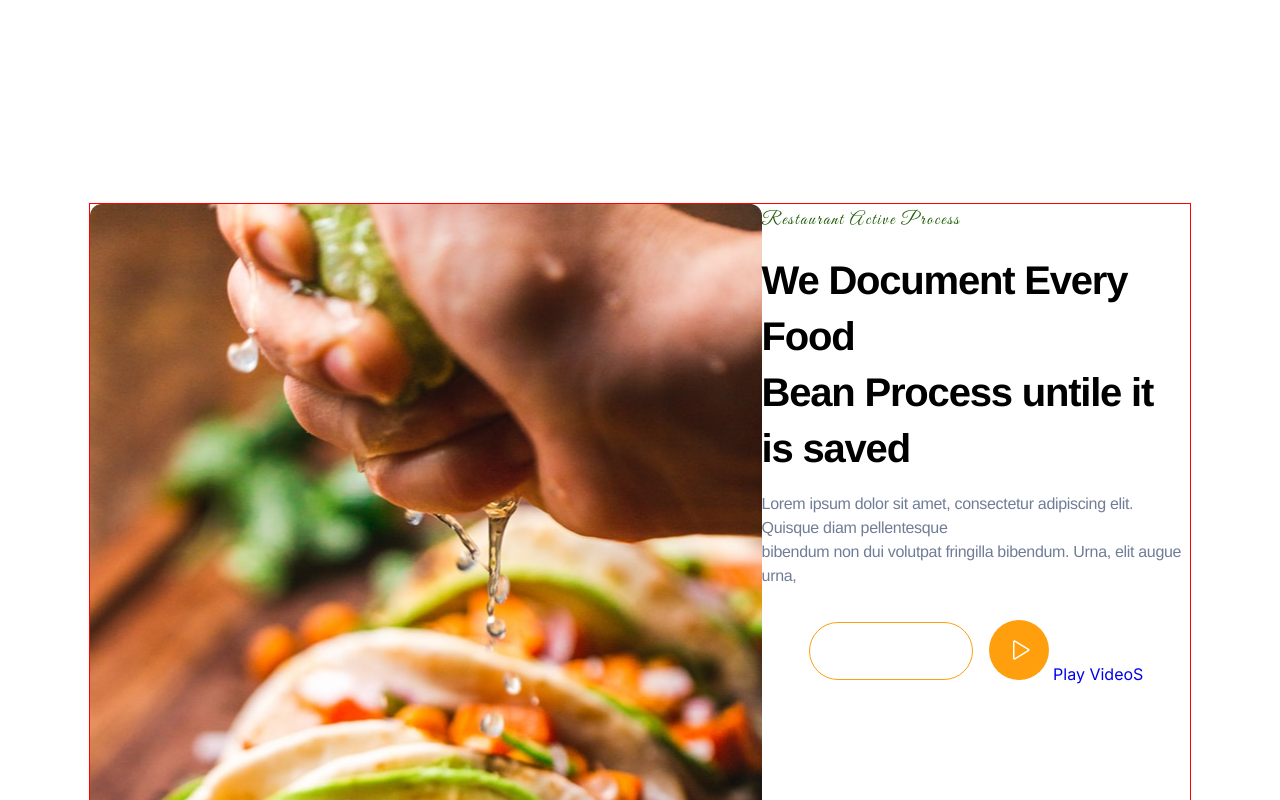
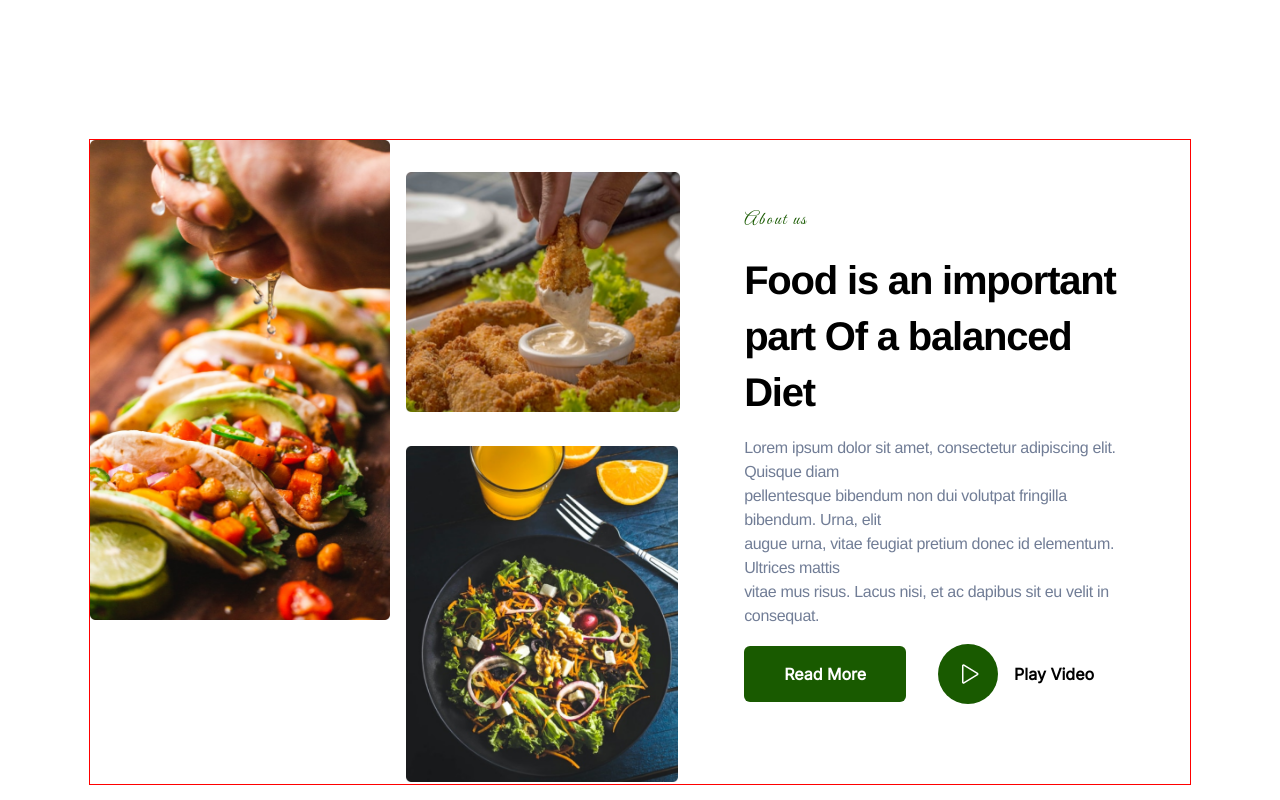
Before and after one commit to Elen-pollyc137/Elite-food-restaurant, a Next.js app: page /restaurant in a window 1280 px wide. Shown: the part 800-1600 px from the top of the page. Built offline with nearby package versions, Linux system fonts and the light colour scheme.

Commit message:
refector: Refatorando  o componete HeaderHeroWhite

```diff
--- a/src/styles-page/restaurant-page/FoodWhyus/icon/index.jsx
+++ b/src/styles-page/restaurant-page/FoodWhyus/icon/index.jsx
@@ -7,7 +7,7 @@ function IconPlay() {
       fill="none"
       viewBox="0 0 60 60"
     >
-      <circle cx="30" cy="30" r="30" fill="#FF9F0D"></circle>
+      <circle cx="30" cy="30" r="30" fill="#195A00"></circle>
       <path
         stroke="#fff"
         strokeLinecap="round"
--- a/src/styles-page/restaurant-page/FoodWhyus/index.jsx
+++ b/src/styles-page/restaurant-page/FoodWhyus/index.jsx
@@ -4,18 +4,21 @@ import IconPlay from "./icon";
 
 export default function FoodWhyus() {
   const data = {
-    title: <>Restaurant Active Process</>,
+    title: <>About us</>,
     title_bold: (
       <>
-        We Document Every Food <br />
-        Bean Process untile it is saved
+        Food is an important <br /> part Of a balanced Diet
       </>
     ),
     paragraph: (
       <>
-        Lorem ipsum dolor sit amet, consectetur adipiscing elit. Quisque diam
-        pellentesque <br /> bibendum non dui volutpat fringilla bibendum. Urna,
-        elit augue urna,
+        Lorem ipsum dolor sit amet, consectetur adipiscing elit. Quisque diam{" "}
+        <br />
+        pellentesque bibendum non dui volutpat fringilla bibendum. Urna, elit{" "}
+        <br />
+        augue urna, vitae feugiat pretium donec id elementum. Ultrices mattis{" "}
+        <br />
+        vitae mus risus. Lacus nisi, et ac dapibus sit eu velit in consequat.
       </>
     ),
   };
@@ -24,13 +27,31 @@ export default function FoodWhyus() {
       <div className={styles.box}>
         <div className={styles.box_top}>
           <div className={styles.box_imgs}>
-            <picture className={styles.box_img}>
-              <img
-                src="Assets/restaurantpage/foodwhyus/image01.png"
-                className={styles.img}
-                alt="Landscape picture"
-              />
-            </picture>
+            <div className={styles.box_img_left}>
+              <picture>
+                <img
+                  src="Assets/restaurantpage/foodwhyus/image01.png"
+                  className={styles.img_langer}
+                  alt="Landscape picture"
+                />
+              </picture>
+            </div>
+            <div className={styles.box_img_right}>
+              <picture>
+                <img
+                  src="Assets/restaurantpage/foodwhyus/image02.png"
+                  className={styles.img_smaller_one}
+                  alt="Landscape picture"
+                />
+              </picture>
+              <picture>
+                <img
+                  src="Assets/restaurantpage/foodwhyus/image03.png"
+                  className={styles.img_smaller}
+                  alt="Landscape picture"
+                />
+              </picture>
+            </div>
           </div>
           <div className={styles.box_title}>
             <BoxTitle
@@ -48,7 +69,7 @@ export default function FoodWhyus() {
               <div>
                 <a href="#">
                   <div className={styles.card}>
-                    <IconPlay /> Play VideoS
+                    <IconPlay /> Play Video
                   </div>
                 </a>
               </div>
--- a/src/styles-page/restaurant-page/FoodWhyus/styles.module.scss
+++ b/src/styles-page/restaurant-page/FoodWhyus/styles.module.scss
@@ -1,6 +1,6 @@
 .container {
   width: 100%;
-  padding: 5rem 0;
+  padding: 1rem 0;
 }
 .box {
   width: 86%;
@@ -14,9 +14,7 @@
 .box_buttons {
   display: flex;
   align-items: center;
-  justify-content: center;
 
-  padding: 2rem;
   gap: 1rem;
 }
 .button {
@@ -24,7 +22,48 @@
   font-weight: 700;
   font-size: 16px;
   line-height: 24px;
-  border: 1px solid #ff9f0d;
-  border-radius: 30px;
+  background: #195a00;
+  border-radius: 0.375rem;
   padding: 1rem 2.5rem;
+  a {
+    color: var(--white);
+    font-weight: 700;
+  }
 }
+.card {
+  padding: 1rem;
+  display: flex;
+  align-items: center;
+  gap: 1rem;
+
+  color: black;
+  font-weight: 700;
+  font-size: 16px;
+  line-height: 24px;
+}
+.box_title {
+  display: flex;
+  // align-items: center;
+  justify-content: center;
+  flex-direction: column;
+  margin: 0 3rem;
+}
+
+.box_imgs {
+  display: flex;
+}
+.box_img_right {
+  display: flex;
+  flex-direction: column;
+}
+.img_langer {
+  height: 30rem;
+}
+.img_smaller_one {
+  height: 15rem;
+  margin: 2rem 1rem;
+}
+.img_smaller {
+  height: 21rem;
+  margin: 0 1rem;
+}
```
